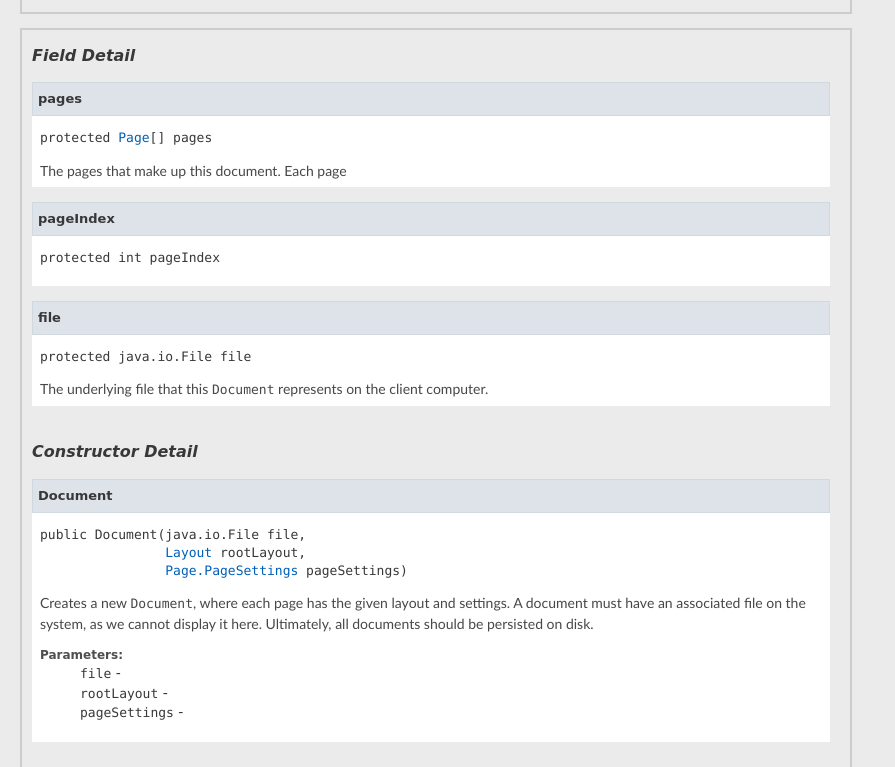
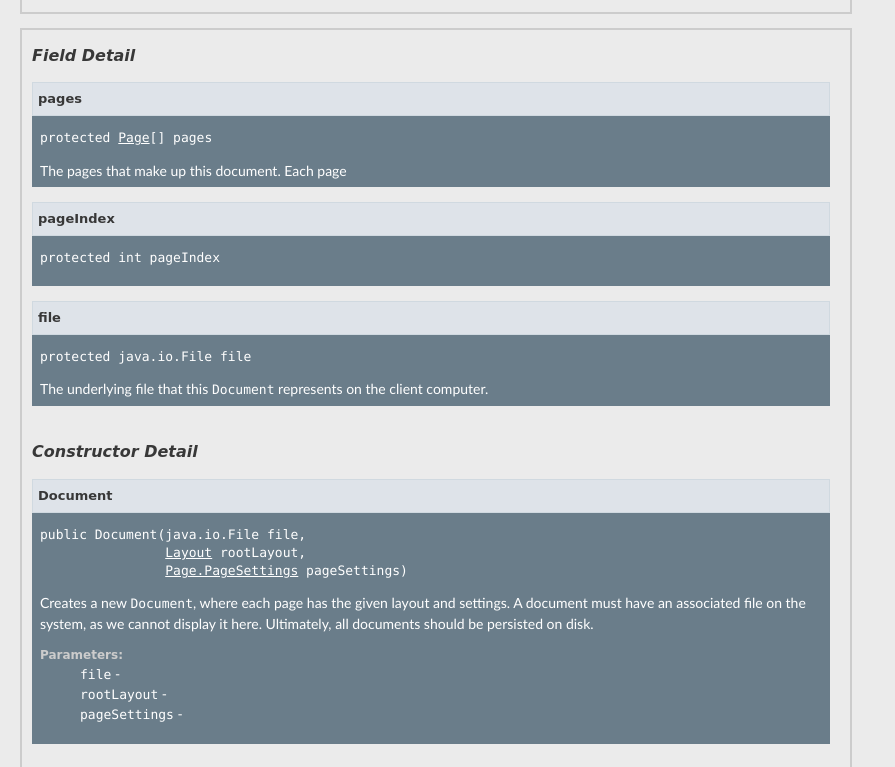
Before and after one commit to lanesurface/JTUI, a plain HTML site: page docs/jtxt/Document.html in a window 1280 px wide. Shown: the part 1037-1804 px from the top of the page, without its empty margins (0-895 px from the left). Drawn offline with Linux system fonts and the light colour scheme; a web font is replaced by a local one.

Commit message:
updated stylesheet for docs

```diff
--- a/docs/stylesheet.css
+++ b/docs/stylesheet.css
@@ -104,6 +104,17 @@ table tr td dt code {
     font-size: 13px;
     vertical-align: top;
     padding-top: 4px;
+}
+
+dd {
+  font-family: Calibri,
+               Roboto,
+               'DejaVu Serif',
+                Georgia,
+               'Times New Roman',
+               Times,
+               serif;
+  font-size: 14px;
 }
 
 sup {
@@ -309,9 +320,32 @@ Heading styles
 div.details ul.blockList ul.blockList ul.blockList li.blockList h4,
 div.details ul.blockList ul.blockList ul.blockListLast li.blockList h4 {
     background-color:#dee3e9;
+    color: #383838;
     border:1px solid #d0d9e0;
     margin:0 0 6px -8px;
     padding:7px 5px;
+}
+
+div.details ul.blockList ul.blockList ul.blockList li.blockList,
+div.details ul.blockList ul.blockList ul.blockListLast li.blockList {
+  background-color: #6a7d8a;
+  color: white;
+}
+
+div.details ul.blockList ul.blockList ul.blockList li.blockList div.block,
+div.details ul.blockList ul.blockList ul.blockListLast li.blockList div.block {
+  color: white;
+}
+
+div.details ul.blockList ul.blockList ul.blockList li.blockList a,
+div.details ul.blockList ul.blockList ul.blockListLast li.blockList a {
+  color: white;
+  text-decoration: underline;
+}
+
+.paramLabel,
+.returnLabel {
+  color: #CCC;
 }
 
 ul.blockList ul.blockList ul.blockList li.blockList h3 {
@@ -378,6 +412,7 @@ Page layout container styles
     margin: 5px 0 10px 0px;
     font-size: 14px;
     font-family: Calibri,
+                 Roboto,
                 'DejaVu Sans',
                  monospace;
 }
@@ -746,6 +781,7 @@ ul.blockList ul.blockList ul.blockList li.blockList h3 {
 div.block {
     font-size: 14px;
     font-family: Calibri,
+                 Roboto,
                  'DejaVu Serif',
                  Georgia,
                  'Times New Roman',
@@ -821,8 +857,9 @@ table {
 }
 
 table,
-tr {
-  border: 1px solid #8d8d8d;
+tr,
+td {
+  border: 1px solid #8D8D8D;
 }
 
 tr {
@@ -835,7 +872,6 @@ tr {
 
 td {
   padding-right: 1em;
-  border: 1px solid #8D8D8D;
 }
 
 .contentContainer {
```
